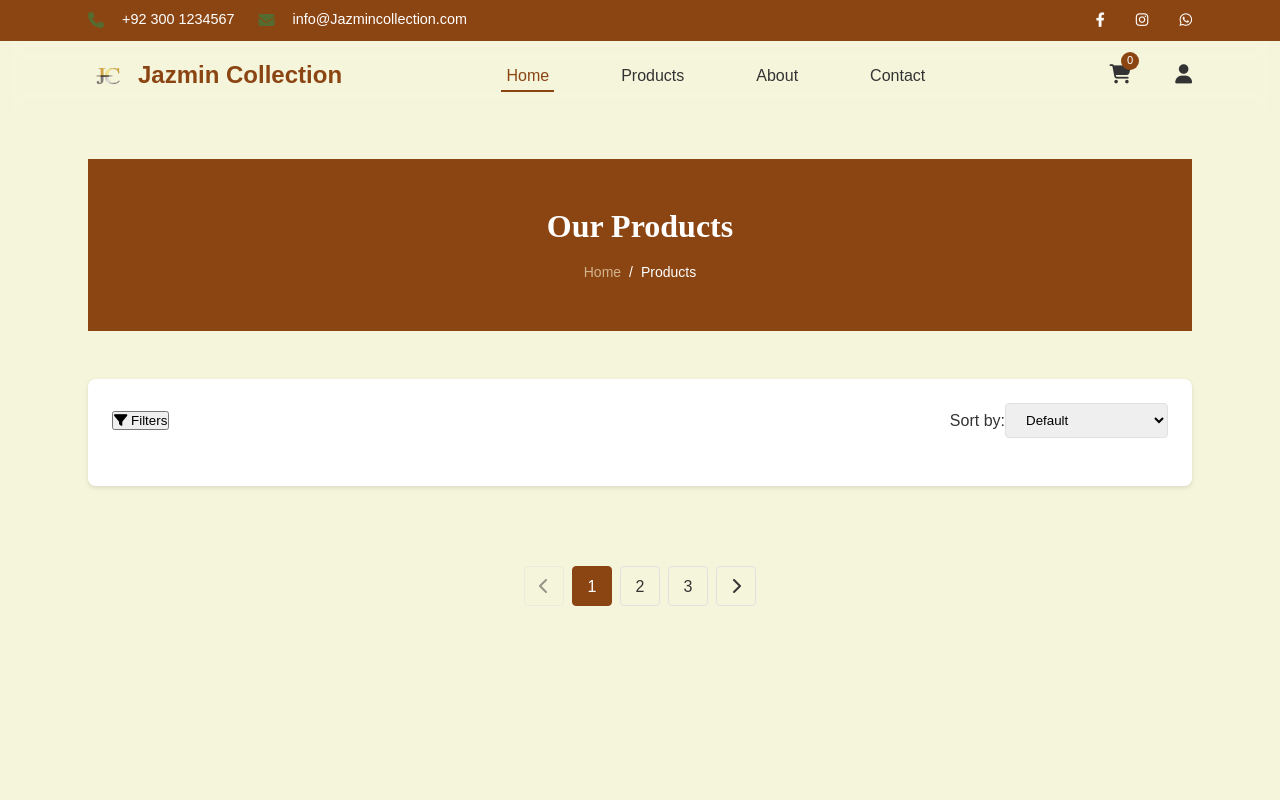
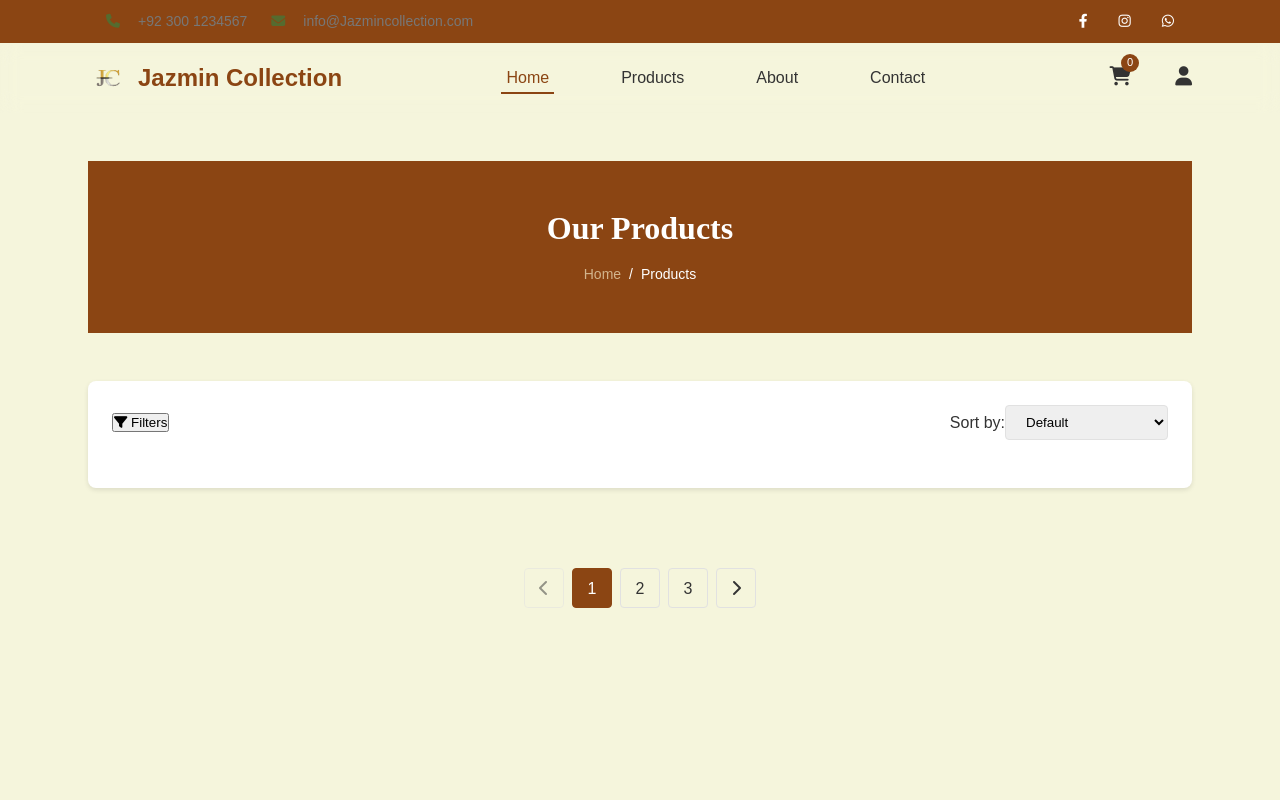
Before and after one commit to syed-muhammad-abdullah264/Final-Project-Bano-Qabil-, a plain HTML site: page products.html in a window 1280 px wide. Shown: the top 800 px of the page. Drawn offline with Linux system fonts and the light colour scheme; no server answers.

Commit message:
Update product.css

```diff
--- a/product.css
+++ b/product.css
@@ -1,17 +1,24 @@
 
         /* Top Bar */
         .top-bar {
-            background: var(--primary-color);
-            color:white;
-            padding: 8px 0;
-            font-size: 0.9rem;
-        }
+    background: var(--primary-color);
+    color: var(--light-text);
+    display: flex;
+    justify-content: space-between;
+    align-items: center;
+    flex-wrap: wrap;
+    gap: 10px;
+    padding: 10px 20px;
+    transition: all 0.3s ease;
+}
 
-        .top-bar .container {
-            display: flex;
-            justify-content: space-between;
-            align-items: center;
-        }
+
+.top-bar span,
+.top-bar a,
+.top-bar i {
+    font-size: 14px;
+    white-space: nowrap;
+}
 
         .contact-info span {
             margin-right: 20px;
```
